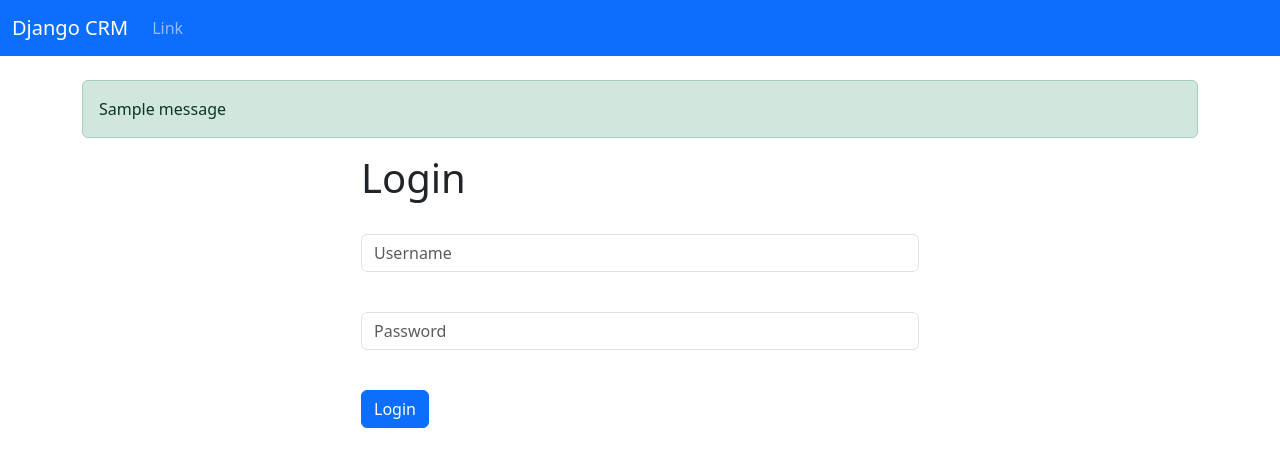
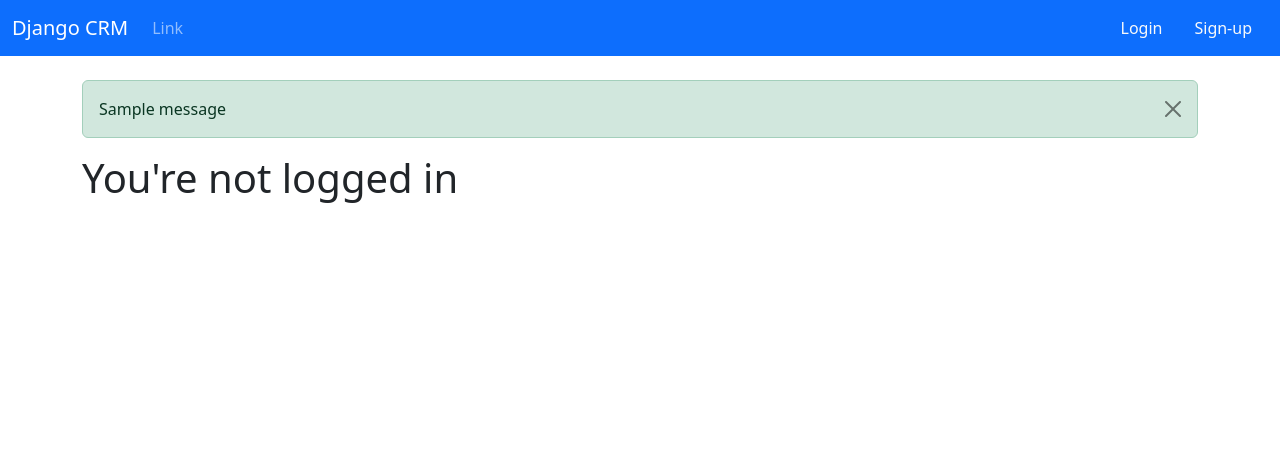
Before and after one commit to yaanabi/djangocrm, a Django app: page / in a window 1280 px wide. Shown: the top 467 px of the page. Run offline with Django 5.2, Linux system fonts and the light colour scheme; tables that the repository leaves empty hold one stand-in row (values such as "Sample post"); one stand-in notice (Sample message) is shown.

Commit message:
Added register and changed navbar

```diff
--- a/djangocrm/settings.py
+++ b/djangocrm/settings.py
@@ -41,7 +41,11 @@ INSTALLED_APPS = [
     'django.contrib.messages',
     'django.contrib.staticfiles',
     'website',
+    'crispy_forms',
+    'crispy_bootstrap4',
 ]
+
+CRISPY_TEMPLATE_PACK = 'bootstrap4'
 
 MIDDLEWARE = [
     'django.middleware.security.SecurityMiddleware',
--- a/requirements.txt
+++ b/requirements.txt
@@ -1,5 +1,6 @@
 asgiref==3.7.2
 Django==5.0.2
+django-crispy-forms==2.1
 mysql==0.0.3
 mysql-connector-python==8.3.0
 mysqlclient==2.2.4
--- a/templates/base.html
+++ b/templates/base.html
@@ -3,7 +3,7 @@
   <head>
     <meta charset="utf-8" />
     <meta name="viewport" content="width=device-width, initial-scale=1" />
-    <title>Bootstrap demo</title>
+    <title>Title</title>
     <link href="https://cdn.jsdelivr.net/npm/bootstrap@5.3.2/dist/css/bootstrap.min.css" rel="stylesheet" integrity="sha384-T3c6CoIi6uLrA9TneNEoa7RxnatzjcDSCmG1MXxSR1GAsXEV/Dwwykc2MPK8M2HN" crossorigin="anonymous" />
   </head>
   <body>
@@ -12,13 +12,20 @@
       <br />
       {% if messages %}
         {% for message in messages %}
-          {% if message.tags == "error" %}
-          <div class="alert alert-warning" role="alert">{{ message }}</div>
+          {% if message.tags == 'error' %}
+            <div class="alert alert-warning alert-dismissible fade show" role="alert">
+              {{ message }}
+              <button type="button" class="btn-close" data-bs-dismiss="alert" aria-label="Close"></button>
+            </div>
           {% else %}
-          <div class="alert alert-success" role="alert">{{ message }}</div>
+            <div class="alert alert-success alert-dismissible fade show" role="alert">
+              {{message}}
+              <button type="button" class="btn-close" data-bs-dismiss="alert" aria-label="Close"></button>
+            </div>
           {% endif %}
         {% endfor %}
       {% endif %}
+
       {% block content %}
 
       {% endblock %}
--- a/templates/navbar.html
+++ b/templates/navbar.html
@@ -1,16 +1,30 @@
 <nav class="navbar navbar-expand-lg navbar-dark bg-primary">
   <div class="container-fluid">
     <a class="navbar-brand" href="{% url 'index' %}">Django CRM</a>
-      <button class="navbar-toggler" type="button" data-bs-toggle="collapse" data-bs-target="#navbarSupportedContent" aria-controls="navbarSupportedContent" aria-expanded="false" aria-label="Toggle navigation">
-        <span class="navbar-toggler-icon"></span>
-      </button>
+    <button class="navbar-toggler" type="button" data-bs-toggle="collapse" data-bs-target="#navbarSupportedContent" aria-controls="navbarSupportedContent" aria-expanded="false" aria-label="Toggle navigation"><span class="navbar-toggler-icon"></span></button>
     <div class="collapse navbar-collapse" id="navbarSupportedContent">
       <ul class="navbar-nav me-auto mb-2 mb-lg-0">
         <li class="nav-item">
           <a class="nav-link" href="#">Link</a>
         </li>
       </ul>
-
+      {% if user.is_authenticated %}
+        <ul class="nav justify-content-end">
+          <li class="nav-item">
+            <a class="nav-link text-light" href="{% url 'logout' %}">Logout</a>
+          </li>
+        </ul>
+      {% else %}
+        <ul class="nav justify-content-end bg-primary">
+          <li class="nav-item">
+            <a class="nav-link text-light" href="{% url 'login' %}">Login</a>
+          </li>
+          <li class="nav-item">
+            <a class="nav-link text-light" href="{% url 'register' %}">Sign-up</a>
+          </li>
+          <li class="nav-item"></li>
+        </ul>
+      {% endif %}
     </div>
   </div>
 </nav>
--- a/templates/website/index.html
+++ b/templates/website/index.html
@@ -2,24 +2,8 @@
 
 {% block content %}
   {% if user.is_authenticated %}
-    <h1>Hello world</h1>
-    <a href="{% url 'logout' %}">Logout</a>
+    <h1>You're logged in as {{user.username}}.</h1>
   {% else %}
-    <div class="col-md-6 offset-md-3">
-      <h1>Login</h1>
-      <form method="POST" action="{% url 'login' %}">
-        {% csrf_token %}
-        <br />
-        <div class="mb-3">
-          <input type="text" class="form-control" name="username" placeholder="Username" required />
-        </div>
-        <br />
-        <div class="mb-3">
-          <input type="password" class="form-control" name="password" placeholder="Password" required />
-        </div>
-        <br />
-        <button type="submit" class="btn btn-primary">Login</button>
-      </form>
-    </div>
+    <h1>You're not logged in</h1>
   {% endif %}
 {% endblock %}
--- a/website/urls.py
+++ b/website/urls.py
@@ -4,6 +4,7 @@ from . import views
 
 urlpatterns = [
     path('', views.index, name='index'),
-    path('login/', views.login_user, name='login'),
+    path('login', views.login_user, name='login'),
     path('logout', views.logout_user, name='logout'),
+    path('register', views.register_user, name='register'),
 ]
--- a/website/views.py
+++ b/website/views.py
@@ -1,7 +1,8 @@
 from django.shortcuts import render, redirect
 from django.contrib.auth import authenticate, login, logout
 from django.contrib import messages
-
+from django.contrib.auth.forms import AuthenticationForm
+from .forms import NewUserForm
 # Create your views here.
 
 
@@ -10,17 +11,40 @@ def index(request):
 
 
 def login_user(request):
-    username = request.POST['username']
-    password = request.POST['password']
-    user = authenticate(request, username=username, password=password)
-    if user is not None:
-        login(request, user)
-        messages.success(request, 'Login successes!')
-    else:
-        messages.error(request, 'Login failed!')
-    return redirect('index')
+    if request.method == 'POST':
+        form = AuthenticationForm(request, request.POST)
+        if form.is_valid():
+            username = form.cleaned_data.get('username')
+            password = form.cleaned_data.get('password')
+            user = authenticate(request, username=username, password=password)
+            if user is not None:
+                login(request, user)
+                messages.success(request, 'Login successes!')
+            else:
+                messages.error(request, 'Invalid username or password!')
+        else:
+            messages.error(request, 'Invalid username or password!')
+        return redirect('index')
+    form = AuthenticationForm()
+    return render(request, 'website/login.html', {'login_form': form})
 
 def logout_user(request):
     logout(request)
     messages.success(request, 'Logout successes!')
     return redirect('index')
+
+def register_user(request):
+    if request.method == "POST":
+        form = NewUserForm(request.POST)
+        if form.is_valid():
+            # form.save()
+            # username = form.cleaned_data.get('username')
+            # password = form.cleaned_data.get('password1')
+            # user = authenticate(request, username=username, password=password)
+            user = form.save()
+            login(request, user)
+            messages.success(request, 'Registration successes!')
+            return redirect('index')
+        messages.error(request, 'Registration failed!')
+    form = NewUserForm()
+    return render(request=request, template_name='website/register.html', context={"register_form": form})
```
Also changed, not shown: templates/website/login.html (added, +18 -0 lines), templates/website/register.html (added, +15 -0 lines), website/forms.py (added, +16 -0 lines). Lines whose indentation alone changed are shown as unchanged.
